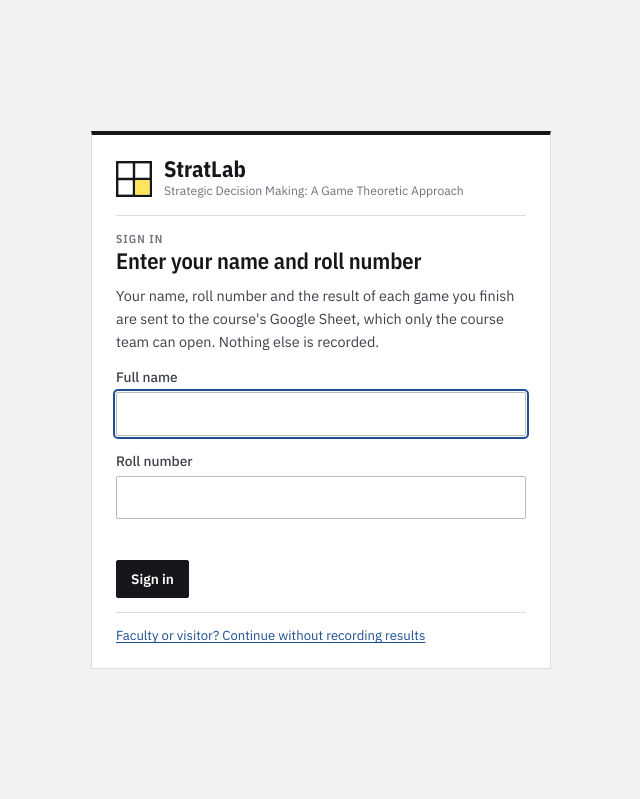
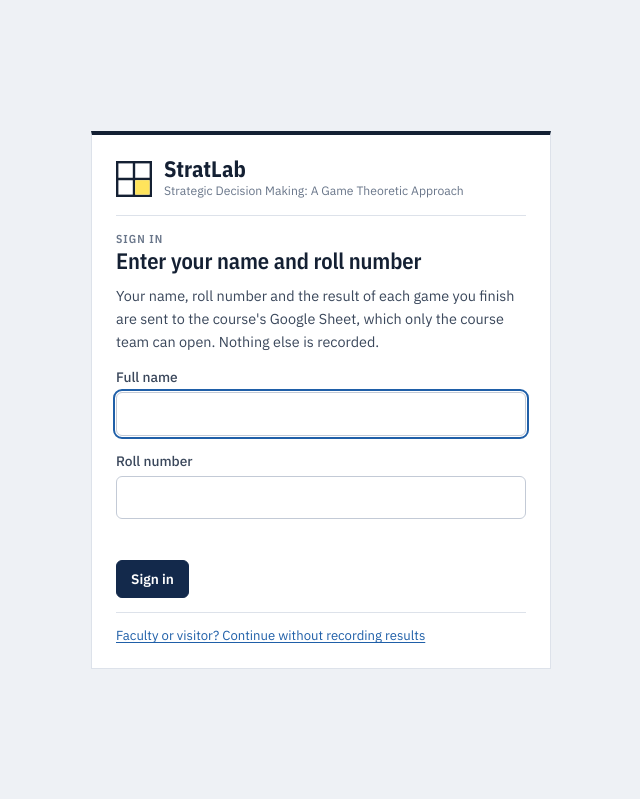
Before and after one commit to kishore105/stratlab, a plain HTML site: page index.html in a window 1280 px wide. Shown: the top 799 px of the page, without its empty margins (319-959 px from the left). Drawn offline with nearby package versions, Linux system fonts and the light colour scheme.

Commit message:
Colour and panel redesign with progress tracking
Navy base with one accent colour per course module, applied to the game
hero, tabs, decision panels and sidebar. Panels get header strips;
decision panels are tinted and labelled. Home page shows module cards
and a progress bar; sidebar ticks played games; each game has a
tick-off mission checklist and shows how many results are logged.

Co-Authored-By: Claude Opus 5.5 <noreply@anthropic.com>

```diff
--- /dev/null
+++ b/css/theme.css
@@ -0,0 +1,143 @@
+/* =====================================================================
+   StratLab theme layer (loaded after style.css)
+   Navy base, one accent colour per course module, boxed panels,
+   decision vs results distinction, progress and mission checklist.
+   ===================================================================== */
+:root {
+  --navy: #13294b;
+  --navy-2: #1d3a66;
+  --bg: #eef1f5;
+  --surface: #ffffff;
+  --surface-2: #f5f7fa;
+  --line: #dde2ea;
+  --line-2: #c3cad6;
+  --ink: #142033;
+  --ink-2: #3a475b;
+  --muted: #687589;
+  --brand: #13294b;
+  --brand-ink: #ffffff;
+  --brand-soft: #e6ebf3;
+  --accent: #1f5fa8;
+  --hl: #ffd84d;
+  --hl-soft: #fff3c4;
+  --mod: #13294b;
+  --radius: 6px;
+  --shadow: 0 1px 2px rgba(19, 41, 75, .06), 0 2px 8px rgba(19, 41, 75, .04);
+}
+:root[data-theme="dark"] {
+  --navy: #0d1a30; --navy-2: #16294a; --bg: #0f141c; --surface: #171e29; --surface-2: #1d2532;
+  --line: #2a3445; --line-2: #3d4a5f; --ink: #e8edf5; --ink-2: #c0c9d6; --muted: #8b97a8;
+  --brand: #8fb0e8; --brand-ink: #0f141c; --brand-soft: #1f2b40; --accent: #8fb0e8; --shadow: none;
+}
+
+/* ---------- sidebar ---------- */
+.sidebar { padding-top: 0; }
+.sidebar .brand { background: var(--navy); color: #fff; padding: 18px 22px; margin-bottom: 14px; border-bottom: 3px solid var(--hl); }
+.sidebar .brand small { color: #b9c6dc; }
+.sidebar .brand-mark rect[fill="none"], .sidebar .brand-mark line { stroke: #fff; }
+.side-sec { display: flex; align-items: center; gap: 8px; }
+.side-sec::before { content: ""; width: 8px; height: 8px; border-radius: 2px; background: var(--sec, var(--muted)); flex: none; }
+.side-game.played::after { content: "\2713"; margin-left: auto; color: var(--good); font-size: .8rem; font-weight: 700; }
+.side-game.active { border-left-color: var(--mod); }
+.side-link.active { border-left-color: var(--navy); }
+.who { background: var(--surface-2); border: 1px solid var(--line); border-radius: var(--radius); padding: 8px 10px; }
+
+/* ---------- cards: boxes with a header strip ---------- */
+.card { border-radius: 8px; box-shadow: var(--shadow); border-color: var(--line); padding: 18px 20px; }
+.card > .panel-title:first-child, .card > details.fold > summary {
+  margin: -18px -20px 14px; padding: 10px 20px; background: var(--surface-2); border-bottom: 1px solid var(--line);
+  border-radius: 8px 8px 0 0; color: var(--ink); position: relative;
+}
+.card > .panel-title:first-child::before { content: ""; position: absolute; left: 0; top: 0; bottom: 0; width: 3px; background: var(--mod); border-radius: 8px 0 0 0; }
+.card > details.fold:not([open]) > summary { margin-bottom: -18px; border-bottom: 0; border-radius: 8px; }
+
+/* decision panels: any card holding a primary action or move buttons */
+.card:has(.btn.primary, .btn.p1, .btn.p2, #co-prop) {
+  background: color-mix(in srgb, var(--mod) 5%, var(--surface));
+  border-color: color-mix(in srgb, var(--mod) 30%, var(--line));
+  box-shadow: inset 4px 0 0 var(--mod), var(--shadow);
+}
+.card:has(.btn.primary, .btn.p1, .btn.p2, #co-prop) > .panel-title:first-child { background: color-mix(in srgb, var(--mod) 12%, var(--surface)); }
+.card:has(.btn.primary, .btn.p1, .btn.p2, #co-prop) > .panel-title:first-child::after { content: "Your decision"; display: inline-block; margin-left: 8px; padding: 1px 7px; border-radius: 3px; background: var(--mod); color: #fff; font-size: .62rem; letter-spacing: .08em; vertical-align: 1px; white-space: nowrap; }
+
+/* ---------- KPI tiles ---------- */
+.kpis { border: 0; gap: 10px; }
+.kpi { background: var(--surface-2); border: 1px solid var(--line); border-top: 3px solid var(--line-2); border-radius: 6px; padding: 8px 12px; }
+.kpi:last-child { border-right: 1px solid var(--line); }
+.kpi.p1 { border-top-color: var(--p1); }
+.kpi.p2 { border-top-color: var(--p2); }
+.kpi.accent { border-top-color: var(--hl); }
+
+/* ---------- controls ---------- */
+.btn { border-radius: 6px; border-color: var(--line-2); }
+.btn.primary, .btn.accent { background: var(--navy); border-color: var(--navy); }
+.btn.primary:hover, .btn.accent:hover { background: var(--navy-2); }
+:root[data-theme="dark"] .btn.primary { background: var(--brand); color: var(--brand-ink); border-color: var(--brand); }
+.subtabs { border: 1px solid var(--line-2); border-radius: 8px; overflow: hidden; background: var(--surface); }
+.subtab { border-right-color: var(--line-2); }
+.subtab.active { background: var(--mod); color: #fff; }
+.note { border-radius: 0 6px 6px 0; }
+input[type="range"] { accent-color: var(--mod); }
+.choice { border-radius: 6px; }
+
+/* ---------- game hero ---------- */
+.game-head { border: 0; padding: 20px 26px; border-radius: 10px; background: color-mix(in srgb, var(--mod) 9%, var(--surface)); border-left: 6px solid var(--mod); margin-bottom: 4px; }
+.game-head .kicker, .game-head .kicker b { color: var(--mod); }
+.hero-row { display: flex; gap: 18px; align-items: flex-start; }
+.hero-no { font-family: var(--mono); font-weight: 600; font-size: 2.3rem; line-height: 1; color: var(--mod); padding-top: 4px; }
+.hero-meta { display: flex; flex-wrap: wrap; gap: 6px 18px; margin-top: 12px; font-size: .82rem; color: var(--ink-2); }
+.hero-meta b { color: var(--ink); }
+.brief { background: var(--surface); border-left-color: var(--hl); border-radius: 0 6px 6px 0; padding: 10px 14px; margin-top: 14px; }
+.tab.active { border-bottom-color: var(--mod); color: var(--ink); }
+
+/* ---------- mission checklist ---------- */
+.mission { background: var(--surface); border: 1px solid var(--line); border-radius: 8px; padding: 12px 16px; margin-bottom: 20px; box-shadow: var(--shadow); display: grid; grid-template-columns: 160px 1fr; gap: 14px; }
+.mission .mhead { font-family: var(--cond); font-weight: 600; font-size: .78rem; text-transform: uppercase; letter-spacing: .08em; color: var(--mod); }
+.mission .bar { height: 6px; background: var(--surface-2); border: 1px solid var(--line); border-radius: 3px; margin-top: 8px; overflow: hidden; }
+.mission .bar i { display: block; height: 100%; background: var(--mod); transition: width .3s; }
+.mission .mhead small { display: block; margin-top: 5px; text-transform: none; letter-spacing: 0; font-family: var(--sans); color: var(--muted); font-weight: 400; font-size: .78rem; }
+.mission ul { list-style: none; margin: 0; padding: 0; }
+.mission li { display: flex; gap: 10px; align-items: flex-start; padding: 3px 0; font-size: .9rem; color: var(--ink-2); }
+.mission li input { margin-top: 4px; accent-color: var(--mod); width: 15px; height: 15px; flex: none; cursor: pointer; }
+.mission li.done > span { color: var(--muted); text-decoration: line-through; text-decoration-color: var(--line-2); }
+.mission .more { font-size: .8rem; margin-top: 4px; }
+@media (max-width: 640px) { .mission { grid-template-columns: 1fr; } .hero-no { display: none; } }
+
+/* ---------- home ---------- */
+.masthead { background: var(--navy); color: #fff; border: 0; border-radius: 12px; padding: 30px 32px 28px; margin-bottom: 16px; position: relative; overflow: hidden; }
+.masthead h1 { color: #fff; }
+.masthead .kicker { color: #b9c6dc; }
+.masthead .lead { color: #dbe3f0; max-width: 620px; }
+.masthead .btn { border-color: rgba(255, 255, 255, .45); background: transparent; color: #fff; }
+.masthead .btn:hover { background: rgba(255, 255, 255, .1); }
+.masthead .btn.primary { background: var(--hl); color: #13294b; border-color: var(--hl); }
+.masthead .btn.primary:hover { background: #ffe175; }
+.masthead .deco { position: absolute; right: 34px; top: 30px; width: 120px; height: 120px; opacity: .95; }
+@media (max-width: 900px) { .masthead .deco { display: none; } }
+.progress-card { display: flex; gap: 20px; align-items: center; flex-wrap: wrap; }
+.progress-card .pbar { flex: 1 1 220px; height: 10px; background: var(--surface-2); border-radius: 5px; overflow: hidden; border: 1px solid var(--line); }
+.progress-card .pbar i { display: block; height: 100%; background: var(--good); }
+.progress-card .big { font-family: var(--mono); font-size: 1.5rem; font-weight: 600; }
+.home-two { display: grid; grid-template-columns: 1.3fr 1fr; gap: 16px; }
+.home-two .card h4 { font-family: var(--cond); text-transform: uppercase; letter-spacing: .08em; font-size: .76rem; color: var(--muted); margin: 0 0 6px; }
+.home-two .card p { font-size: .9rem; color: var(--ink-2); margin: 0; }
+@media (max-width: 860px) { .home-two { grid-template-columns: 1fr; } }
+.mod-grid { display: grid; grid-template-columns: repeat(auto-fill, minmax(340px, 1fr)); gap: 16px; margin-top: 18px; }
+.mod-card { background: var(--surface); border: 1px solid var(--line); border-top: 4px solid var(--c); border-radius: 8px; box-shadow: var(--shadow); padding: 14px 18px 6px; }
+.mod-card .kicker { color: var(--c); }
+.mod-card h3 { margin: 3px 0 8px; font-size: 1.06rem; }
+.mod-game { display: grid; grid-template-columns: 30px 1fr auto; gap: 10px; padding: 10px 0; border-top: 1px solid var(--line); text-decoration: none; color: var(--ink); }
+.mod-game:hover .t { text-decoration: underline; }
+.mod-game .n { font-family: var(--mono); font-weight: 600; color: var(--c); }
+.mod-game .t { font-family: var(--cond); font-weight: 600; font-size: 1.02rem; }
+.mod-game p { margin: 2px 0 0; font-size: .84rem; color: var(--muted); line-height: 1.45; }
+.mod-game .st { font-size: .74rem; color: var(--muted); white-space: nowrap; padding-top: 3px; }
+.mod-game .st.ok { color: var(--good); font-weight: 600; }
+
+/* other page heads become boxed */
+.page-head { border-bottom: 0; background: var(--surface); border-radius: 10px; padding: 20px 24px; border-left: 6px solid var(--navy); box-shadow: var(--shadow); max-width: none; }
+.pager { border-top: 0; gap: 14px; }
+.pager a { background: var(--surface); border: 1px solid var(--line); border-radius: 8px; padding: 12px 16px; box-shadow: var(--shadow); }
+.pager a:hover { border-color: var(--mod); }
+.case { border-radius: 0; }
+.grid { border-radius: 8px; overflow: hidden; background: var(--surface); box-shadow: var(--shadow); }
--- a/index.html
+++ b/index.html
@@ -9,7 +9,8 @@
   <link rel="preconnect" href="https://fonts.googleapis.com">
   <link rel="preconnect" href="https://fonts.gstatic.com" crossorigin>
   <link href="https://fonts.googleapis.com/css2?family=IBM+Plex+Sans:ital,wght@0,400;0,500;0,600;1,400&family=IBM+Plex+Sans+Condensed:wght@500;600;700&family=IBM+Plex+Mono:wght@400;600&display=swap" rel="stylesheet">
-  <link rel="stylesheet" href="css/style.css?v=6">
+  <link rel="stylesheet" href="css/style.css?v=7">
+  <link rel="stylesheet" href="css/theme.css?v=7">
 </head>
 <body>
   <div class="shell" id="shell">
@@ -24,20 +25,20 @@
     </div>
   </div>
 
-  <script src="js/config.js?v=6"></script>
-  <script src="js/core.js?v=6"></script>
-  <script src="js/games/01-price-war.js?v=6"></script>
-  <script src="js/games/02-beauty-contest.js?v=6"></script>
-  <script src="js/games/03-duopoly.js?v=6"></script>
-  <script src="js/games/04-mixed.js?v=6"></script>
-  <script src="js/games/05-entry.js?v=6"></script>
-  <script src="js/games/06-bargaining.js?v=6"></script>
-  <script src="js/games/07-repeated.js?v=6"></script>
-  <script src="js/games/08-information.js?v=6"></script>
-  <script src="js/games/09-auction.js?v=6"></script>
-  <script src="js/games/10-coalition.js?v=6"></script>
-  <script src="js/games/11-matching.js?v=6"></script>
-  <script src="js/games/12-public-goods.js?v=6"></script>
-  <script src="js/app.js?v=6"></script>
+  <script src="js/config.js?v=7"></script>
+  <script src="js/core.js?v=7"></script>
+  <script src="js/games/01-price-war.js?v=7"></script>
+  <script src="js/games/02-beauty-contest.js?v=7"></script>
+  <script src="js/games/03-duopoly.js?v=7"></script>
+  <script src="js/games/04-mixed.js?v=7"></script>
+  <script src="js/games/05-entry.js?v=7"></script>
+  <script src="js/games/06-bargaining.js?v=7"></script>
+  <script src="js/games/07-repeated.js?v=7"></script>
+  <script src="js/games/08-information.js?v=7"></script>
+  <script src="js/games/09-auction.js?v=7"></script>
+  <script src="js/games/10-coalition.js?v=7"></script>
+  <script src="js/games/11-matching.js?v=7"></script>
+  <script src="js/games/12-public-goods.js?v=7"></script>
+  <script src="js/app.js?v=7"></script>
 </body>
 </html>
--- a/js/app.js
+++ b/js/app.js
@@ -19,6 +19,16 @@
 
   const SHORT = { 'price-war': 'Price War Lab', 'beauty-contest': 'Beauty Contest', duopoly: 'Cournot vs Bertrand', mixed: 'Audits & Penalty Kicks', entry: 'Entry & Commitment', bargaining: 'Bargaining Table', repeated: 'OPEC Cartel', information: 'Lemons & Signals', auction: 'Auction House', coalition: 'Shapley & Core', matching: 'Matching Market', 'public-goods': 'Climate Club' };
   const no2 = g => String(g.num).padStart(2, '0');
+  const MCOL = { M1: '#2e6f9e', M2: '#2f8f83', M3: '#7a5195', M4: '#a23b72', M5: '#5c7f3a', M6: '#b9801b', M7: '#3f5fb0', M8: '#1f8a9e', M9: '#b04a4a', M10: '#3e7b58' };
+  const colorOf = g => MCOL[g.modules[0]] || '#13294b';
+  const playedCounts = () => { const c = {}; GT.readLog().forEach(r => { c[r.game] = (c[r.game] || 0) + 1; }); return c; };
+  function markPlayed() { const c = playedCounts(); $$('.side-game').forEach(a => a.classList.toggle('played', !!c[a.dataset.g])); }
+  GT.onLog = () => { markPlayed(); const m = $('#heroPlays'); if (m) paintPlays(m.dataset.g); };
+  function paintPlays(id) {
+    const el = $('#heroPlays'); if (!el) return;
+    const recs = GT.readLog().filter(r => r.game === id);
+    el.innerHTML = recs.length ? `<b>${recs.length}</b> result${recs.length > 1 ? 's' : ''} logged · last: ${esc(recs[recs.length - 1].summary)}` : 'Not played yet';
+  }
   const badge = g => `<span class="mono" style="color:var(--muted)">${no2(g)}</span>`;
   GT.shortTitle = g => SHORT[g.id] || g.title;
   const LOGO = `<svg class="brand-mark" viewBox="0 0 30 30" aria-hidden="true"><rect x="1" y="1" width="28" height="28" fill="none" stroke="currentColor" stroke-width="2"/><line x1="15" y1="1" x2="15" y2="29" stroke="currentColor" stroke-width="2"/><line x1="1" y1="15" x2="29" y2="15" stroke="currentColor" stroke-width="2"/><rect x="16" y="16" width="12" height="12" fill="#ffe45c"/></svg>`;
@@ -102,7 +112,7 @@
     const mods = MODULES.map(m => {
       const gs = GT.games.filter(g => g.modules[0] === m.id);
       if (!gs.length) return '';
-      return `<div class="side-sec">${m.id} · ${esc(m.name.split(':')[0].replace('?', ''))}</div>` +
+      return `<div class="side-sec" style="--sec:${MCOL[m.id]}">${m.id} · ${esc(m.name.split(':')[0].replace('?', ''))}</div>` +
         gs.map(g => `<a class="side-game" data-g="${g.id}" href="#/game/${g.id}" data-search="${esc((g.title + ' ' + g.concepts.join(' ') + ' ' + g.tagline).toLowerCase())}"><span class="no">${no2(g)}</span><span>${esc(GT.shortTitle(g))}</span></a>`).join('');
     }).join('');
     sb.innerHTML = `
@@ -138,26 +148,29 @@
 
   /* ---------- home: contents table ---------- */
   function pageHome(root) {
-    let rows = '';
-    MODULES.forEach(m => {
+    const c = playedCounts();
+    const played = GT.games.filter(g => c[g.id]).length;
+    const nextG = GT.games.find(g => !c[g.id]) || GT.games[0];
+    const deco = `<svg class="deco" viewBox="0 0 120 120" aria-hidden="true"><rect x="2" y="2" width="116" height="116" fill="none" stroke="rgba(255,255,255,.35)" stroke-width="2"/><line x1="60" y1="2" x2="60" y2="118" stroke="rgba(255,255,255,.35)" stroke-width="2"/><line x1="2" y1="60" x2="118" y2="60" stroke="rgba(255,255,255,.35)" stroke-width="2"/><rect x="62" y="62" width="54" height="54" fill="#ffd84d"/><text x="31" y="36" text-anchor="middle" fill="rgba(255,255,255,.75)" font-family="IBM Plex Mono" font-size="13">3,3</text><text x="89" y="36" text-anchor="middle" fill="rgba(255,255,255,.75)" font-family="IBM Plex Mono" font-size="13">0,5</text><text x="31" y="94" text-anchor="middle" fill="rgba(255,255,255,.75)" font-family="IBM Plex Mono" font-size="13">5,0</text><text x="89" y="94" text-anchor="middle" fill="#13294b" font-family="IBM Plex Mono" font-size="13" font-weight="600">1,1</text></svg>`;
+    const mods = MODULES.map(m => {
       const gs = GT.games.filter(g => g.modules[0] === m.id);
-      if (!gs.length) return;
-      rows += `<tr class="mod"><td colspan="4"><span class="kicker">Module ${m.id.slice(1)} · Sessions ${m.sessions}</span><h3 style="display:inline">${esc(m.name)}</h3></td></tr>`;
-      rows += gs.map(g => `<tr class="game" data-href="#/game/${g.id}"><td class="no">${no2(g)}</td><td class="t"><a href="#/game/${g.id}">${esc(GT.shortTitle(g))}</a><p>${esc(g.tagline)}</p></td><td class="c">${g.concepts.slice(0, 4).map(esc).join(' · ')}</td><td class="s">S ${esc(g.sessions.replace(/\s*\(.*\)/, ''))}<br>${esc(g.time)}</td></tr>`).join('');
-    });
+      if (!gs.length) return '';
+      return `<section class="mod-card" style="--c:${MCOL[m.id]}"><div class="kicker">Module ${m.id.slice(1)} · Sessions ${m.sessions}</div><h3>${esc(m.name)}</h3>
+        ${gs.map(g => `<a class="mod-game" href="#/game/${g.id}"><span class="n">${no2(g)}</span><span><span class="t">${esc(GT.shortTitle(g))}</span><p>${esc(g.tagline)}</p></span><span class="st ${c[g.id] ? 'ok' : ''}">${c[g.id] ? '✓ played' : esc(g.time)}</span></a>`).join('')}</section>`;
+    }).join('');
     root.innerHTML = `
       <header class="masthead">
+        ${deco}
         <div class="kicker">Strategic Decision Making: A Game Theoretic Approach · MBA Term V</div>
         <h1>StratLab</h1>
-        <p class="lead">Twelve classroom games that follow the session plan. Each one has a simulation, instructions for students and for the instructor, the theory behind it, Indian and international cases, and debrief questions.</p>
-        <div class="btn-row"><a class="btn primary" href="#/game/price-war">Open game 01</a><a class="btn" href="#/choose">Which model fits my problem?</a><a class="btn" href="#/faculty">Running it in class</a></div>
+        <p class="lead">Twelve classroom games that follow the session plan. Play against the computer or with your class, then check what happened against the theory.</p>
+        <div class="btn-row"><a class="btn primary" href="#/game/${nextG.id}">${played ? 'Continue with' : 'Start with'} ${no2(nextG)} ${esc(GT.shortTitle(nextG))}</a><a class="btn" href="#/choose">Which model fits my problem?</a></div>
       </header>
-      <div class="two-col">
-        <div><h4>For students</h4><p>Read the quick start at the top of a game, play a few rounds, and then compare what happened with the equilibrium on the Theory tab. Results are logged in your browser; export them from My results for the WAI submission.</p></div>
-        <div><h4>For faculty</h4><p>Seven games have a classroom mode: collect choices on paper or a form, paste them in, and project the aggregate result. The How to play tab has a timed plan for each session.</p></div>
+      <div class="home-two">
+        <div class="card"><div class="progress-card"><div><h4 style="margin:0">Your progress</h4><span class="big">${played}</span> <span class="muted">of ${GT.games.length} games played</span></div><div class="pbar"><i style="width:${played / GT.games.length * 100}%"></i></div></div></div>
+        <div class="card"><h4>Running a class?</h4><p>Seven games have a classroom mode for collecting the whole class's choices. <a href="#/faculty">See the faculty page</a>.</p></div>
       </div>
-      <table class="contents"><tbody>${rows}</tbody></table>`;
-    $$('tr.game', root).forEach(tr => tr.addEventListener('click', e => { if (!e.target.closest('a')) location.hash = tr.dataset.href; }));
+      <div class="mod-grid">${mods}</div>`;
   }
 
   function pageGames(root) { pageHome(root); }
@@ -408,12 +421,21 @@
     const idx = GT.games.indexOf(g);
     const prev = GT.games[idx - 1], next = GT.games[idx + 1];
     const mod = MODULES.find(m => m.id === g.modules[0]);
-    const qs = g.guide.steps.slice(0, 3).map(s => `<li>${s}</li>`).join('');
+    const steps = g.guide.steps.slice(0, 4);
+    let ticks = [];
+    try { ticks = JSON.parse(localStorage.getItem('stratlab.mission.' + g.id) || '[]'); } catch (e) { }
+    const qs = steps.map((st, i) => `<li class="${ticks.includes(i) ? 'done' : ''}"><input type="checkbox" data-mi="${i}" ${ticks.includes(i) ? 'checked' : ''} aria-label="Mark step ${i + 1} done"><span>${st}</span></li>`).join('');
     root.innerHTML = `
       <header class="game-head">
-        <div class="kicker">Game <b>${no2(g)}</b> · ${mod ? esc('Module ' + mod.id.slice(1) + ', ' + mod.name) : ''} · Session ${esc(g.sessions)} · ${esc(g.time)}</div>
-        <h1>${esc(GT.shortTitle(g))}</h1>
-        <p class="game-sub">${esc(g.tagline)}</p>
+        <div class="hero-row">
+          <div class="hero-no">${no2(g)}</div>
+          <div style="flex:1;min-width:0">
+            <div class="kicker">${mod ? esc('Module ' + mod.id.slice(1) + ' · ' + mod.name) : ''}</div>
+            <h1>${esc(GT.shortTitle(g))}</h1>
+            <p class="game-sub">${esc(g.tagline)}</p>
+            <div class="hero-meta"><span>Session <b>${esc(g.sessions)}</b></span><span>Time <b>${esc(g.time)}</b></span><span>Concepts <b>${g.concepts.slice(0, 3).map(esc).join(', ')}</b></span><span id="heroPlays" data-g="${g.id}"></span></div>
+          </div>
+        </div>
         <div class="brief"><span class="kicker">The business problem</span>${g.problem}</div>
       </header>
       <div class="tabs" role="tablist">
@@ -424,7 +446,7 @@
         <button class="tab" data-t="debrief">Debrief</button>
       </div>
       <div id="pane-play">
-        <div class="quickstart" id="qs"><b>Quick start</b><ol>${qs}</ol><button class="x" id="qsx">hide</button></div>
+        <div class="mission" id="qs"><div class="mhead">Your mission<div class="bar"><i id="mbar"></i></div><small id="mcount"></small></div><div><ul>${qs}</ul><div class="more"><a href="#/game/${g.id}/guide" id="mfull">Full step-by-step guide</a></div></div></div>
         <div id="play-root"></div>
       </div>
       <div id="pane-guide" class="hide">${guideHTML(g)}</div>
@@ -435,10 +457,20 @@
         ${prev ? `<a href="#/game/${prev.id}"><small>← Previous game</small><span>${no2(prev)} ${esc(GT.shortTitle(prev))}</span></a>` : '<span></span>'}
         ${next ? `<a class="next" href="#/game/${next.id}"><small>Next game →</small><span>${no2(next)} ${esc(GT.shortTitle(next))}</span></a>` : '<span></span>'}
       </nav>`;
-    let qsHidden = false;
-    try { qsHidden = localStorage.getItem('stratlab.qs.' + g.id) === '1'; } catch (e) { }
-    if (qsHidden) $('#qs').classList.add('hide');
-    $('#qsx').onclick = () => { $('#qs').classList.add('hide'); try { localStorage.setItem('stratlab.qs.' + g.id, '1'); } catch (e) { } };
+    const paintMission = () => {
+      const done = $$('#qs input', root).filter(c => c.checked).length;
+      $('#mbar').style.width = (done / steps.length * 100) + '%';
+      $('#mcount').textContent = done === steps.length ? 'All steps done. Try the debrief questions.' : `${done} of ${steps.length} steps done`;
+    };
+    $$('#qs input', root).forEach(c => c.onchange = () => {
+      c.closest('li').classList.toggle('done', c.checked);
+      const t = $$('#qs input', root).map((x, i) => x.checked ? i : -1).filter(i => i >= 0);
+      try { localStorage.setItem('stratlab.mission.' + g.id, JSON.stringify(t)); } catch (e) { }
+      paintMission();
+    });
+    paintMission();
+    $('#mfull').onclick = e => { e.preventDefault(); $('.tab[data-t=guide]', root).click(); window.scrollTo(0, $('.tabs', root).offsetTop - 10); };
+    paintPlays(g.id);
     g.render($('#play-root'));
     // turn secondary cards into collapsible sections
     $$('[data-fold]', root).forEach(card => {
@@ -465,6 +497,9 @@
     const parts = (location.hash || '#/').replace(/^#\/?/, '').split('/');
     const page = parts[0] || '';
     $$('.side-link').forEach(a => a.classList.toggle('active', a.dataset.p === (page || 'home')));
+    const gg = page === 'game' ? GT.byId(parts[1]) : null;
+    document.documentElement.style.setProperty('--mod', gg ? colorOf(gg) : '#13294b');
+    markPlayed();
     $$('.side-game').forEach(a => a.classList.toggle('active', page === 'game' && a.dataset.g === parts[1]));
     if (page === 'games') pageGames(root);
     else if (page === 'game') pageGame(root, parts[1], parts[2]);
--- a/js/core.js
+++ b/js/core.js
@@ -119,6 +119,7 @@
     const rec = { id: Date.now().toString(36) + Math.random().toString(36).slice(2, 7), t: new Date().toISOString(), game: gameId, title: g ? g.title : gameId, summary, data: data || {} };
     const all = GT.readLog(); all.push(rec); saveLog(all);
     GT.send(rec);
+    if (typeof GT.onLog === 'function') { try { GT.onLog(rec); } catch (e) { } }
     return rec;
   };
   GT.clearLog = () => { try { localStorage.removeItem(LOG_KEY); } catch (e) { } };
```
